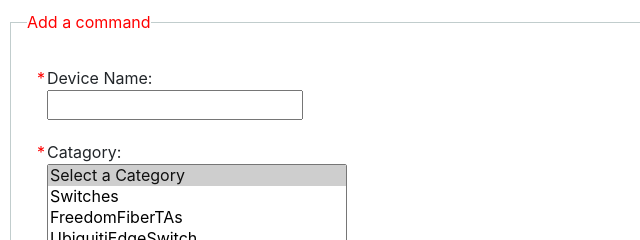
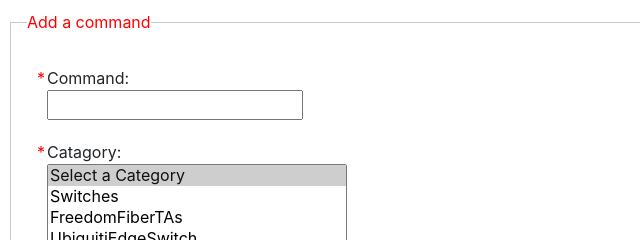
Before and after one commit to peterbassem1996/deviceManager, a plain HTML site: page form2.html in a window 1280 px wide. Shown: the top 240 px of the page, 0-640 px from the left. Drawn offline with nearby package versions, Linux system fonts and the light colour scheme.

Commit message:
Update form2.html

```diff
--- a/form2.html
+++ b/form2.html
@@ -17,7 +17,7 @@
         <p class="required">*</p>
 
         <div class="input-div">
-          <label for="command">Device Name:</label>
+          <label for="command">Command:</label>
           <br>
           <input type="text" name="command" value="">
         </div>
```
